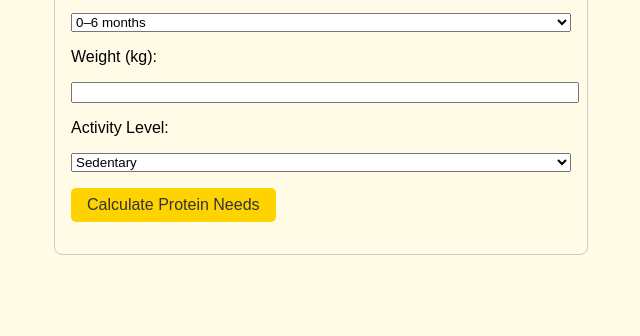
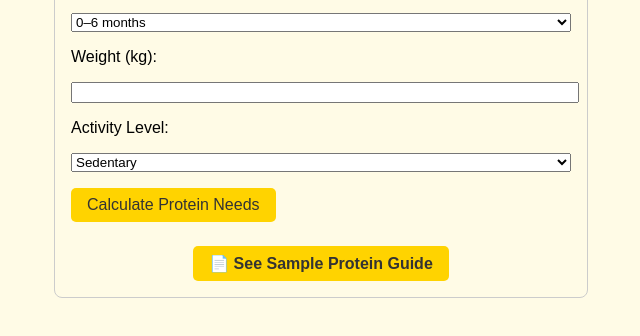
Before and after one commit to MeghaMittalB2Y/protein-calculator, a plain HTML site: page index.html in a window 1280 px wide. Shown: the part 338-674 px from the top of the page, without its empty margins (319-959 px from the left). Drawn offline with Linux system fonts and the light colour scheme.

Commit message:
Update index.html
Added downloadable PDF.

```diff
--- a/index.html
+++ b/index.html
@@ -88,8 +88,18 @@
       }
 
       const proteinGrams = (factor * weight).toFixed(1);
-      resultEl.textContent = `Recommended protein intake: ${proteinGrams} g/day`;
-    }
-  </script>
+resultEl.textContent = `Recommended protein intake: ${proteinGrams} g/day`;
+}
+</script>
+
+<!-- Downloadable PDF Guide Button -->
+<div style="margin-top: 1.5rem; text-align: center;">
+  <a href="/protein-sample-guide.pdf" target="_blank">
+    <button style="padding: 0.5rem 1rem; background-color: #FFD300; border: none; border-radius: 5px; font-weight: bold; cursor: pointer;">
+      📄 See Sample Protein Guide
+    </button>
+  </a>
+</div>
+
 </body>
 </html>
```
